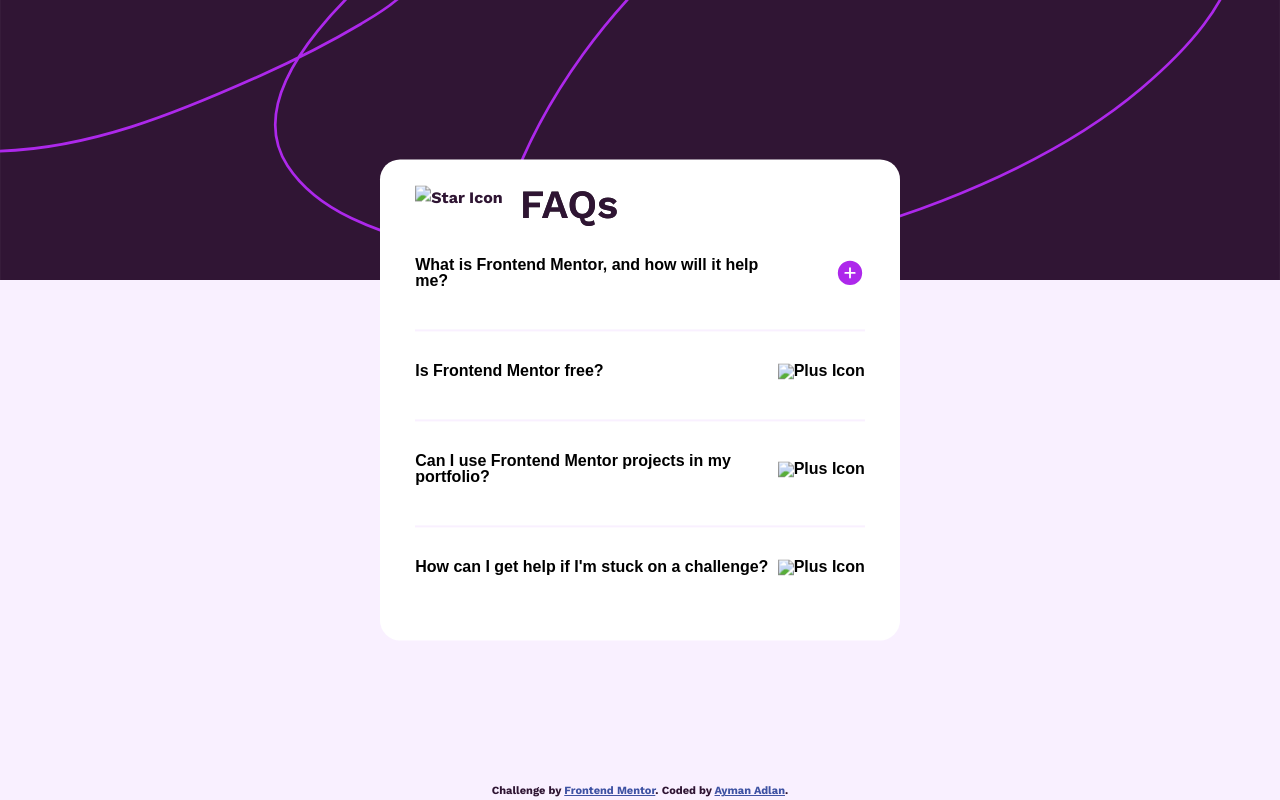
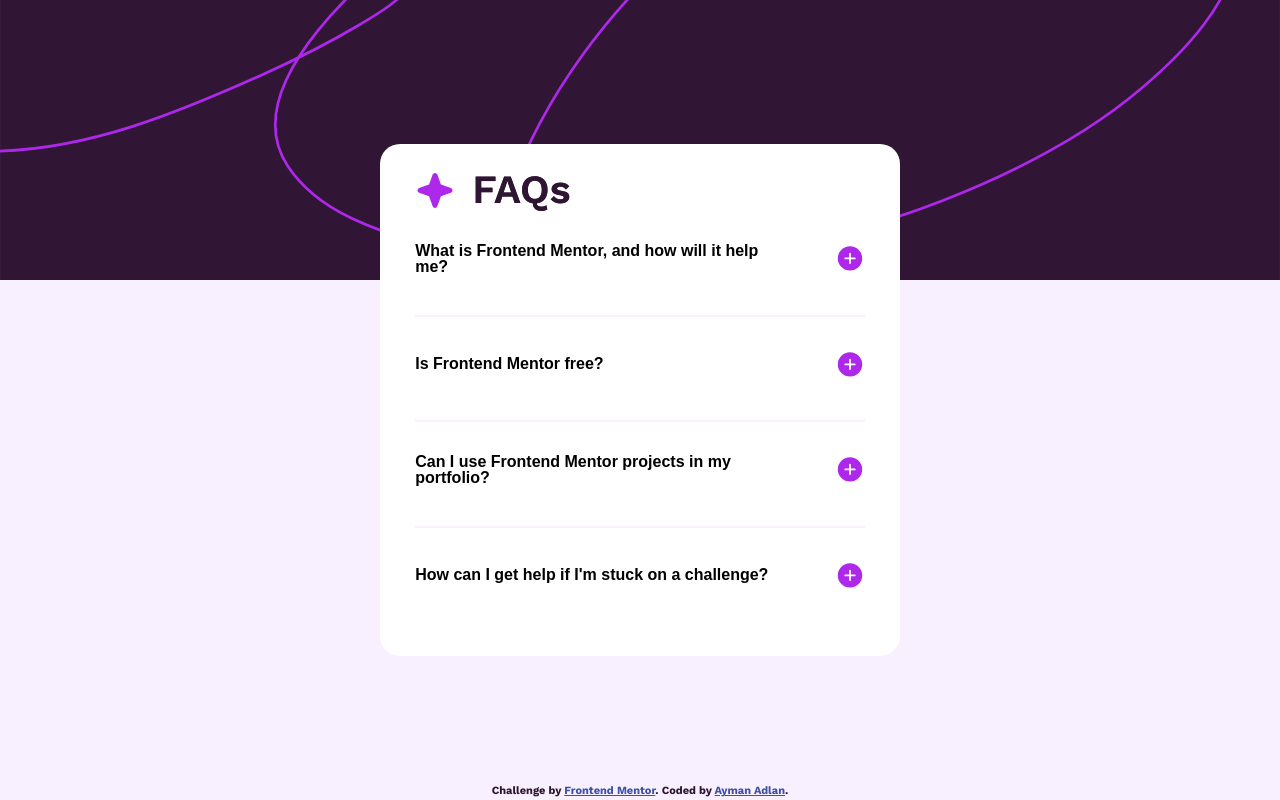
Before and after one commit to Ayman-Adlan/faq-accordion-main, a plain HTML site: page index.html in a window 1280 px wide. Drawn offline with Linux system fonts and the light colour scheme; the site is published under a folder, as on GitHub Pages, so addresses that start at the root find nothing.

Commit message:
Fix: Corrected image paths for GitHub Pages

```diff
--- a/index.html
+++ b/index.html
@@ -21,14 +21,14 @@
       <div class="background-wrapper">
         <div class="faq-card">
           <div class="faq-header">
-            <img src="/assets/images/icon-star.svg" alt="Star Icon" />
+            <img src="./assets/images/icon-star.svg" alt="Star Icon" />
             <h1>FAQs</h1>
           </div>
           <section class="faq-list">
             <div class="faq-item">
               <button class="faq-question">
                 <span>What is Frontend Mentor, and how will it help me?</span>
-                <img src="assets/images/icon-plus.svg" alt="Plus Icon" />
+                <img src="./assets/images/icon-plus.svg" alt="Plus Icon" />
               </button>
               <div class="faq-answer hidden">
                 <p>
@@ -43,7 +43,7 @@
             <div class="faq-item">
               <button class="faq-question">
                 <span> Is Frontend Mentor free? </span>
-                <img src="/assets/images/icon-plus.svg" alt="Plus Icon" />
+                <img src="./assets/images/icon-plus.svg" alt="Plus Icon" />
               </button>
               <div class="faq-answer hidden">
                 <p>
@@ -59,7 +59,7 @@
                 <span>
                   Can I use Frontend Mentor projects in my portfolio?
                 </span>
-                <img src="/assets/images/icon-plus.svg" alt="Plus Icon" />
+                <img src="./assets/images/icon-plus.svg" alt="Plus Icon" />
               </button>
               <div class="faq-answer hidden">
                 <p>
@@ -73,7 +73,7 @@
             <div class="faq-item">
               <button class="faq-question">
                 <span> How can I get help if I'm stuck on a challenge? </span>
-                <img src="/assets/images/icon-plus.svg" alt="Plus Icon" />
+                <img src="./assets/images/icon-plus.svg" alt="Plus Icon" />
               </button>
               <div class="faq-answer hidden">
                 <p>
--- a/script.js
+++ b/script.js
@@ -16,9 +16,9 @@
     faqAnswer.classList.toggle("hidden");
 
     if (faqAnswer.classList.contains("hidden")) {
-      icon.src = "/assets/images/icon-plus.svg";
+      icon.src = "./assets/images/icon-plus.svg";
     } else {
-      icon.src = "/assets/images/icon-minus.svg";
+      icon.src = "./assets/images/icon-minus.svg";
     }
   });
 });
@@ -57,7 +57,7 @@
 
       if (!otherAnswer.classList.contains("hidden")) {
         otherAnswer.classList.add("hidden");
-        otherIcon.src = "/assets/images/icon-plus.svg";
+        otherIcon.src = "./assets/images/icon-plus.svg";
       }
     }
   });
```
